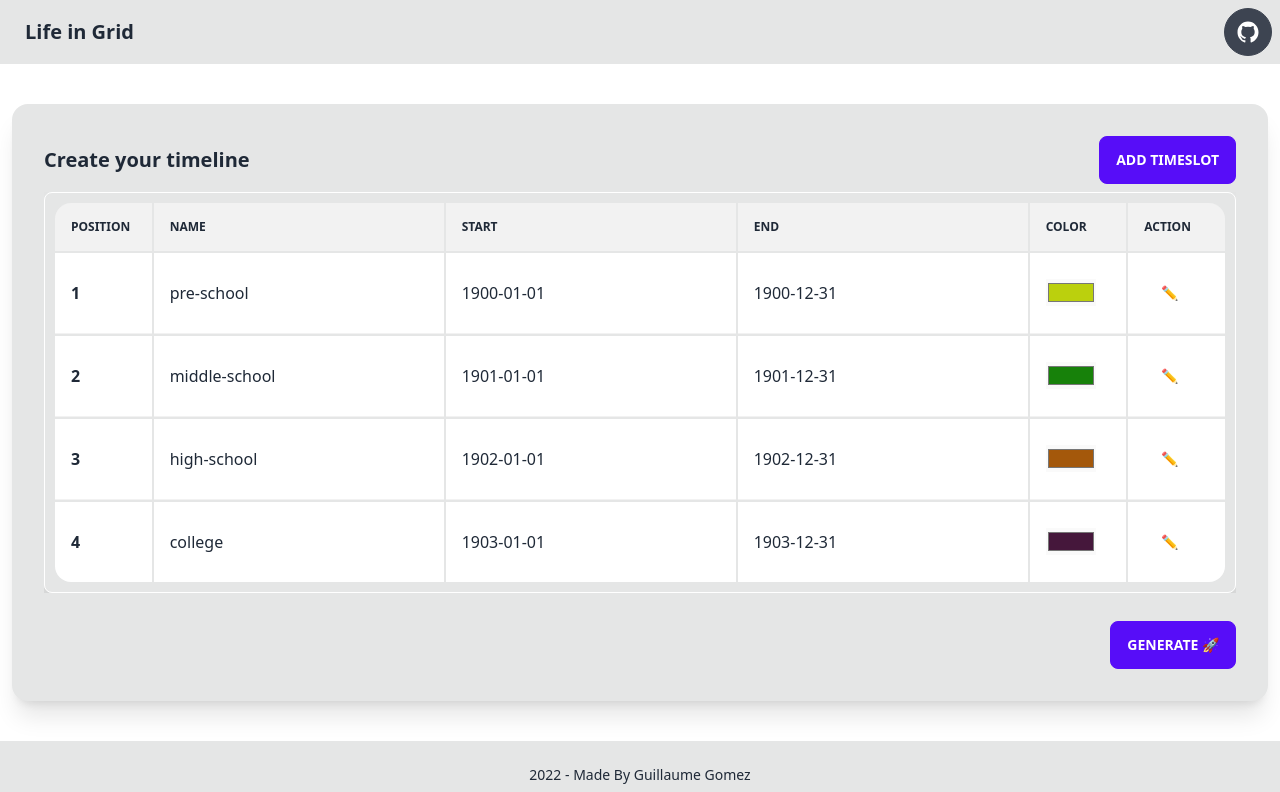
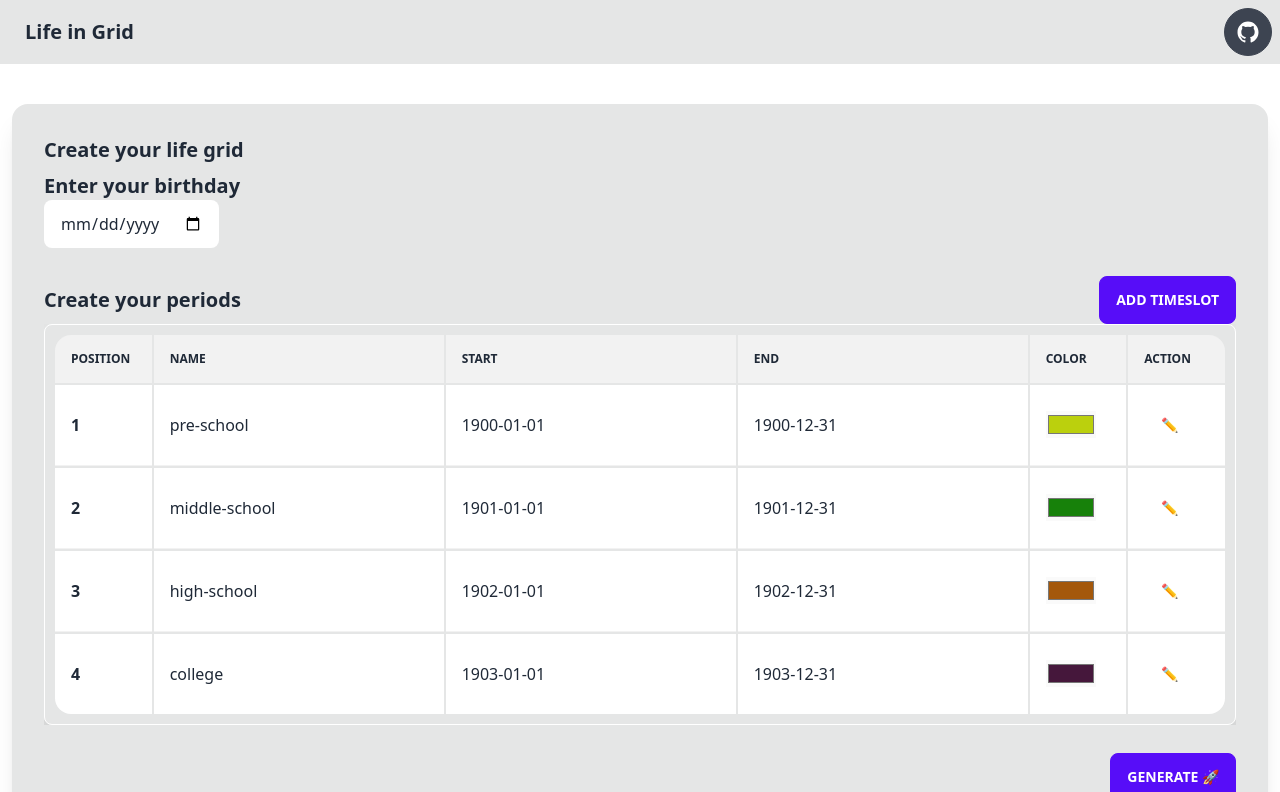
Before and after one commit to guillaume-gomez/life-in-grid, a React (Create React App) app: page /create in a window 1280 px wide. Shown: the top 792 px of the page. Built offline with nearby package versions, Linux system fonts and the light colour scheme.

Commit message:
ad birthday date

```diff
--- a/src/FormView.tsx
+++ b/src/FormView.tsx
@@ -17,10 +17,11 @@ const defaultPeriods : PeriodForm[] = [
 
 function FormView() {
   const [periods, setPeriods] = useState<PeriodForm[]>(defaultPeriods);
+  const [birthday, setBirthday] = useState<string>("");
 
   function onChangeItem(index: number, name: keyof PeriodForm, value: unknown) : void {
     if(name === "edit") {
-      changeEdit(index);
+      changeEdit(index, value as boolean);
       return;
     }
 
@@ -33,12 +34,12 @@ function FormView() {
     setPeriods(newPeriods);
   }
 
-  function changeEdit(index: number) {
+  function changeEdit(index: number, value: boolean) {
     const newPeriods = periods.map((period, indexPeriod) => {
       if(indexPeriod === index) {
-        return { ...period , edit: true};
+        return { ...period , edit: value };
       }
-      return { ...period , edit: false};
+      return { ...period , edit: false };
     });
     setPeriods(newPeriods);
   }
@@ -51,11 +52,18 @@ function FormView() {
   return (
     <div className="card w-full bg-base-300 shadow-xl">
       <div className="card-body">
+        <h2 className="card-title">Create your life grid</h2>
+        <div className="flex flex-col gap-7">
+          <div>
+            <h3 className="card-title">Enter your birthday</h3>
+            <input type="date" className="rounded-lg bg-base-100 p-4 h-12 border-current" value={birthday} onChange={(event) => setBirthday(event.target.value)}/>
+          </div>
+          <div className="flex flex-col gap-7">
+            <div>
               <div className="flex justify-between">
-          <h2 className="card-title">Create your timeline</h2>
+                <h3 className="card-title">Create your periods</h3>
                 <button className="btn btn-primary" onClick={addTimeslot}>Add TimeSlot</button>
               </div>
-        <div className="flex flex-col gap-7">
               <div className="overflow-x-auto">
                 <table className="table w-full p-2 border rounded-lg shadow-2xl" style={{borderCollapse: "revert", borderColor: "hsl(var(--b1) / var(--tw-bg-opacity))"}}>
                   <thead>
@@ -85,6 +93,8 @@ function FormView() {
                     }
                   </tbody>
                 </table>
+              </div>
+            </div>
           </div>
           <div className="card-actions justify-end">
             <button className="btn btn-primary">Generate 🚀</button>
```
Lines whose indentation alone changed are shown as unchanged.
